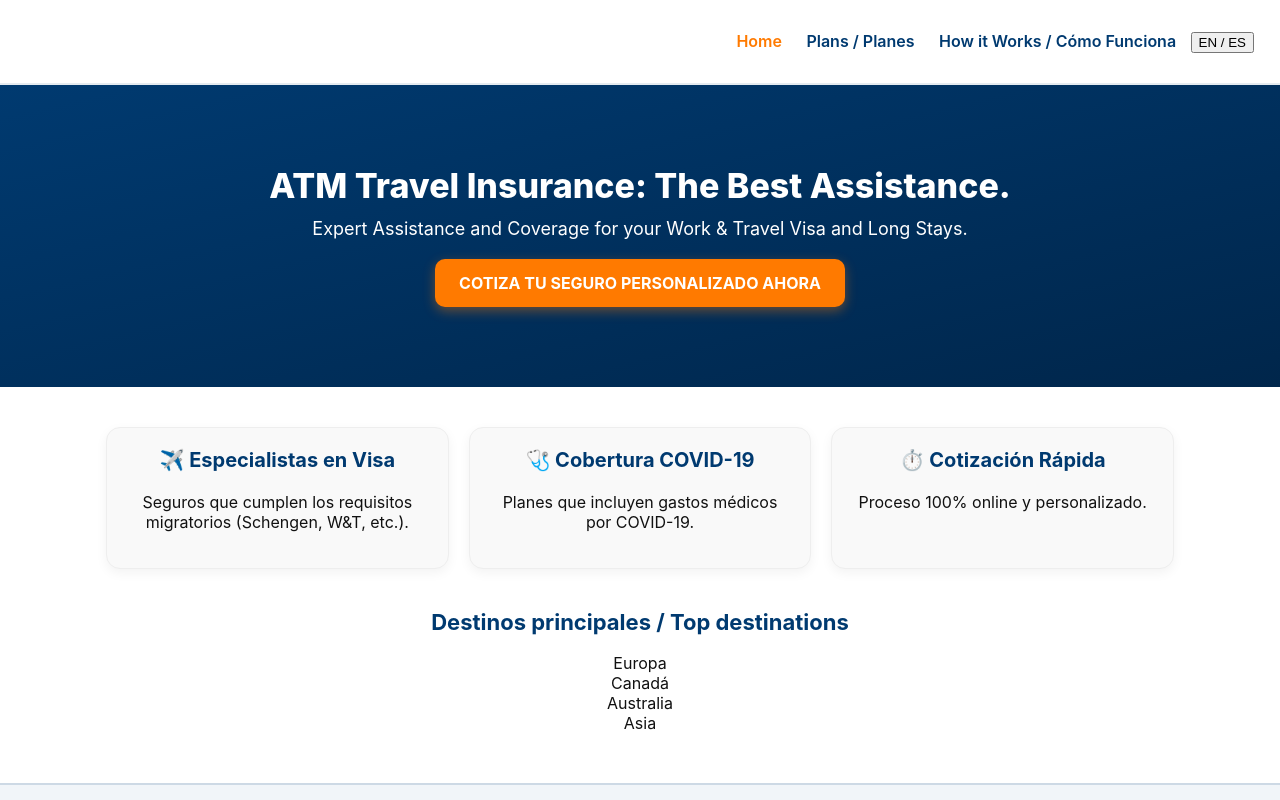
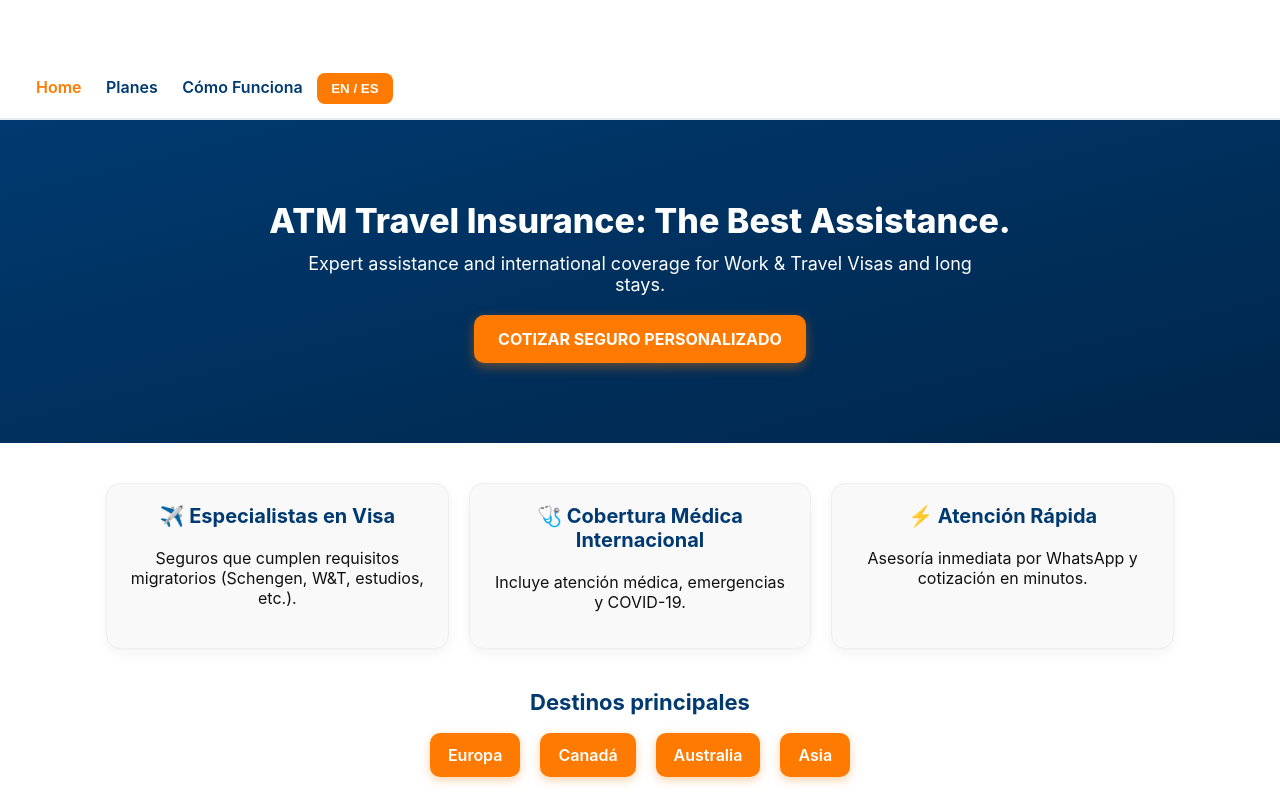
Before and after one commit to anerolnews26/atm-segurodeviajes, a plain HTML site: page index.html in a window 1280 px wide. Shown: the top 800 px of the page. Drawn offline with Linux system fonts and the light colour scheme.

Commit message:
Update title and improve header layout

```diff
--- a/index.html
+++ b/index.html
@@ -3,56 +3,90 @@
 <head>
   <meta charset="utf-8" />
   <meta name="viewport" content="width=device-width,initial-scale=1" />
-  <title>ATM Seguros de Viaje</title>
+  <title>ATM Seguros de Viaje | The Best Assistance</title>
   <link rel="stylesheet" href="assets/css/styles.css">
 </head>
+
 <body>
+  <!-- HEADER -->
   <header class="site-header">
-    <img src="assets/img/logo.png" alt="ATM Seguros logo" class="logo">
-    <nav>
-      <a href="index.html" class="active">Home</a>
-      <a href="plans.html">Plans / Planes</a>
-      <a href="how-it-works.html">How it Works / Cómo Funciona</a>
-      <button id="lang-toggle">EN / ES</button>
-    </nav>
+    <div class="header-container">
+      <img src="assets/img/logo.png" alt="ATM Seguros logo" class="logo">
+
+      <nav class="main-nav">
+        <a href="index.html" class="active">Home</a>
+        <a href="plans.html">Planes</a>
+        <a href="how-it-works.html">Cómo Funciona</a>
+        <button id="lang-toggle" class="lang-btn">EN / ES</button>
+      </nav>
+    </div>
   </header>
 
   <main>
+
+    <!-- HERO / BANNER -->
     <section class="banner">
-      <h1 data-es="ATM Seguros de Viaje: The Best Assistance." data-en="ATM Travel Insurance: The Best Assistance.">ATM Seguros de Viaje: The Best Assistance.</h1>
-      <p data-es="Asistencia Experta y Cobertura para tu Visa Work & Travel y Viajes de Larga Estancia." data-en="Expert Assistance and Coverage for your Work & Travel Visa and Long Stays.">Asistencia Experta y Cobertura para tu Visa Work & Travel y Viajes de Larga Estancia.</p>
-      <a class="cta" href="https://forms.gle/ZwyxnW6yYDwMJX7x8" target="_blank">COTIZA TU SEGURO PERSONALIZADO AHORA</a>
-    </section>
+      <div class="banner-overlay"></div>
 
-    <section class="value-grid">
-      <div class="col">
-        <h3>✈️ Especialistas en Visa</h3>
-        <p>Seguros que cumplen los requisitos migratorios (Schengen, W&T, etc.).</p>
-      </div>
-      <div class="col">
-        <h3>🩺 Cobertura COVID-19</h3>
-        <p>Planes que incluyen gastos médicos por COVID-19.</p>
-      </div>
-      <div class="col">
-        <h3>⏱️ Cotización Rápida</h3>
-        <p>Proceso 100% online y personalizado.</p>
+      <div class="banner-content">
+        <h1 data-es="ATM Seguros de Viaje: The Best Assistance."
+            data-en="ATM Travel Insurance: The Best Assistance.">
+            ATM Seguros de Viaje: The Best Assistance.
+        </h1>
+
+        <p data-es="Asistencia experta y cobertura internacional para Visa Work & Travel y estancias largas."
+           data-en="Expert assistance and international coverage for Work & Travel Visas and long stays.">
+           Asistencia experta y cobertura internacional para Visa Work & Travel y estancias largas.
+        </p>
+
+        <a class="cta"
+           href="https://forms.gle/ZwyxnW6yYDwMJX7x8"
+           target="_blank">
+           COTIZAR SEGURO PERSONALIZADO
+        </a>
       </div>
     </section>
 
-    <section class="backing">
-      <h4>Destinos principales / Top destinations</h4>
-      <div class="logos">
-        <div>Europa</div>
-        <div>Canadá</div>
-        <div>Australia</div>
-        <div>Asia</div>
+    <!-- VALUE PROPOSITION -->
+    <section class="value-grid">
+      <div class="value-card">
+        <h3>✈️ Especialistas en Visa</h3>
+        <p>Seguros que cumplen requisitos migratorios (Schengen, W&T, estudios, etc.).</p>
+      </div>
+
+      <div class="value-card">
+        <h3>🩺 Cobertura Médica Internacional</h3>
+        <p>Incluye atención médica, emergencias y COVID-19.</p>
+      </div>
+
+      <div class="value-card">
+        <h3>⚡ Atención Rápida</h3>
+        <p>Asesoría inmediata por WhatsApp y cotización en minutos.</p>
       </div>
     </section>
+
+    <!-- DESTINATIONS -->
+    <section class="backing">
+      <h4>Destinos principales</h4>
+
+      <div class="destination-logos">
+        <div class="dest-card">Europa</div>
+        <div class="dest-card">Canadá</div>
+        <div class="dest-card">Australia</div>
+        <div class="dest-card">Asia</div>
+      </div>
+    </section>
+
   </main>
 
+  <!-- FOOTER -->
   <footer>
     <img src="assets/img/logo.png" alt="logo" class="mini-logo">
-    <p>Freelancer — Contacto: <a href="https://wa.me/5491123456789?text=Hola%20quiero%20cotizar%20un%20seguro" target="_blank">WhatsApp</a></p>
+    <p>Freelancer — Contacto:
+      <a href="https://wa.me/5491123456789?text=Hola%20quiero%20cotizar%20un%20seguro" target="_blank">
+        WhatsApp
+      </a>
+    </p>
   </footer>
 
   <script src="assets/js/script.js"></script>
```
